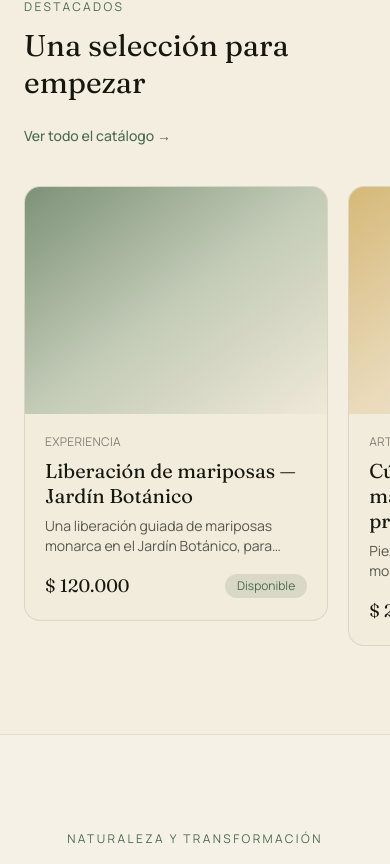
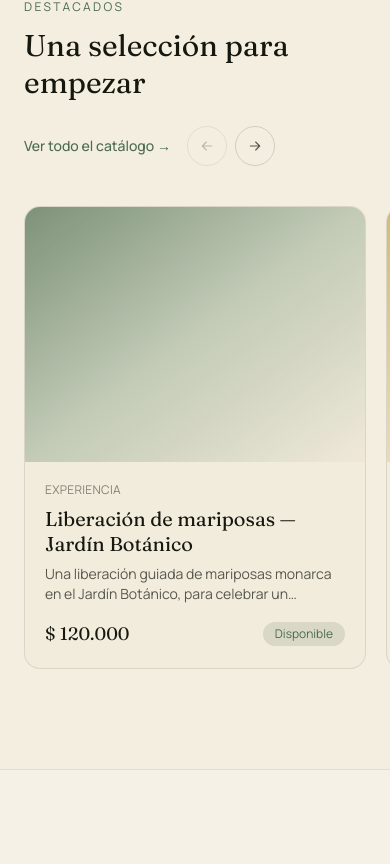
Before and after one commit to hydreon-devs/ecommerce-nacer-group, a Next.js app: page / in a window 390 px wide. Shown: the part 1819-2683 px from the top of the page. Built offline with nearby package versions, Linux system fonts and the light colour scheme.

Commit message:
feat(home): paginate featured carousel by viewport

```diff
--- a/components/home/FeaturedCarousel.tsx
+++ b/components/home/FeaturedCarousel.tsx
@@ -22,9 +22,15 @@ interface FeaturedCarouselProps {
  * duelo. Duplicar esa lógica aquí sería la forma más fácil de que un `Bajo
  * pedido` terminara pintado como agotado en el Home y no en el catálogo.
  *
- * Va de borde a borde a propósito: la fila se corta contra el margen derecho
- * en vez de terminar en un contenedor centrado, que es lo que hace evidente
- * que hay más productos.
+ * Muestra un número EXACTO de tarjetas por vista: una en móvil, tres desde
+ * `md`. Las tarjetas no tienen ancho fijo — se reparten el ancho de contenido
+ * del contenedor — así que ninguna queda cortada contra el margen.
+ *
+ * Eso tiene un costo que hay que compensar: la versión anterior dejaba la fila
+ * cortada a propósito, y ese recorte era la única pista de que había más
+ * productos. Sin él, los controles dejan de ser una ayuda para puntero y pasan
+ * a ser la señal de que el carrusel se mueve — por eso ahora se ven también en
+ * móvil, donde antes estaban ocultos.
  */
 export function FeaturedCarousel({ productos }: FeaturedCarouselProps) {
   const scrollerRef = useRef<HTMLUListElement>(null);
@@ -53,21 +59,44 @@ export function FeaturedCarousel({ productos }: FeaturedCarouselProps) {
     };
   }, [syncEdges]);
 
-  function scrollByCard(direction: 1 | -1) {
+  /**
+   * Avanza una página completa: tantas tarjetas como quepan, no una sola. Si se
+   * ven tres, el botón pasa a las tres siguientes.
+   *
+   * Cuántas caben NO se deriva del breakpoint sino de la geometría real. Repetir
+   * aquí el `md:` de las clases sería una segunda fuente de verdad, y se
+   * desincronizaría en cuanto alguien tocara el ancho de tarjeta o el gap.
+   */
+  function scrollPage(direction: 1 | -1) {
     const scroller = scrollerRef.current;
     if (!scroller) return;
+
+    const behavior = prefersReducedMotion ? "auto" : "smooth";
+    const items = scroller.children;
+
+    if (items.length < 2) {
+      scroller.scrollBy({ left: direction * scroller.clientWidth, behavior });
+      return;
+    }
+
     // El paso se mide entre dos tarjetas reales en vez de asumir un ancho:
     // el ancho cambia por breakpoint y el gap vive solo en las clases.
-    const items = scroller.children;
-    const step =
-      items.length >= 2
-        ? (items[1] as HTMLElement).offsetLeft -
-          (items[0] as HTMLElement).offsetLeft
-        : scroller.clientWidth;
-    scroller.scrollBy({
-      left: direction * step,
-      behavior: prefersReducedMotion ? "auto" : "smooth",
-    });
+    const pitch =
+      (items[1] as HTMLElement).offsetLeft -
+      (items[0] as HTMLElement).offsetLeft;
+
+    // `clientWidth` incluye el padding lateral del scroller; el ancho que
+    // reparten las tarjetas es el de contenido, que es contra el que resuelven
+    // sus porcentajes.
+    const style = getComputedStyle(scroller);
+    const contentWidth =
+      scroller.clientWidth -
+      parseFloat(style.paddingLeft) -
+      parseFloat(style.paddingRight);
+
+    const perView = Math.max(1, Math.round(contentWidth / pitch));
+
+    scroller.scrollBy({ left: direction * perView * pitch, behavior });
   }
 
   if (productos.length === 0) return null;
@@ -90,16 +119,16 @@ export function FeaturedCarousel({ productos }: FeaturedCarouselProps) {
             Ver todo el catálogo →
           </Link>
 
-          <div className="hidden items-center gap-2 sm:flex">
+          <div className="flex items-center gap-2">
             <CarouselButton
               direction="prev"
               disabled={!canPrev}
-              onClick={() => scrollByCard(-1)}
+              onClick={() => scrollPage(-1)}
             />
             <CarouselButton
               direction="next"
               disabled={!canNext}
-              onClick={() => scrollByCard(1)}
+              onClick={() => scrollPage(1)}
             />
           </div>
         </div>
@@ -109,10 +138,15 @@ export function FeaturedCarousel({ productos }: FeaturedCarouselProps) {
         ref={scrollerRef}
         className="mt-10 flex snap-x snap-mandatory gap-5 overflow-x-auto scroll-px-6 px-6 pb-2 md:mt-14 md:scroll-px-16 md:px-16 [scrollbar-width:none] [&::-webkit-scrollbar]:hidden"
       >
+        {/* El porcentaje resuelve contra la caja de contenido del scroller, o
+            sea el ancho entre los paddings — justo el hueco visible. Con tres
+            tarjetas a la vista quedan DOS gaps dentro de ese hueco: de ahí el
+            2.5rem, que son los dos `gap-5` de arriba. Si cambia el gap, cambia
+            este número. */}
         {productos.map((producto) => (
           <li
             key={producto.id}
-            className="w-[78vw] max-w-[20rem] shrink-0 snap-start sm:w-[19rem] lg:w-[21rem]"
+            className="w-full shrink-0 snap-start md:w-[calc((100%_-_2.5rem)/3)]"
           >
             <ProductCard producto={producto} />
           </li>
```
